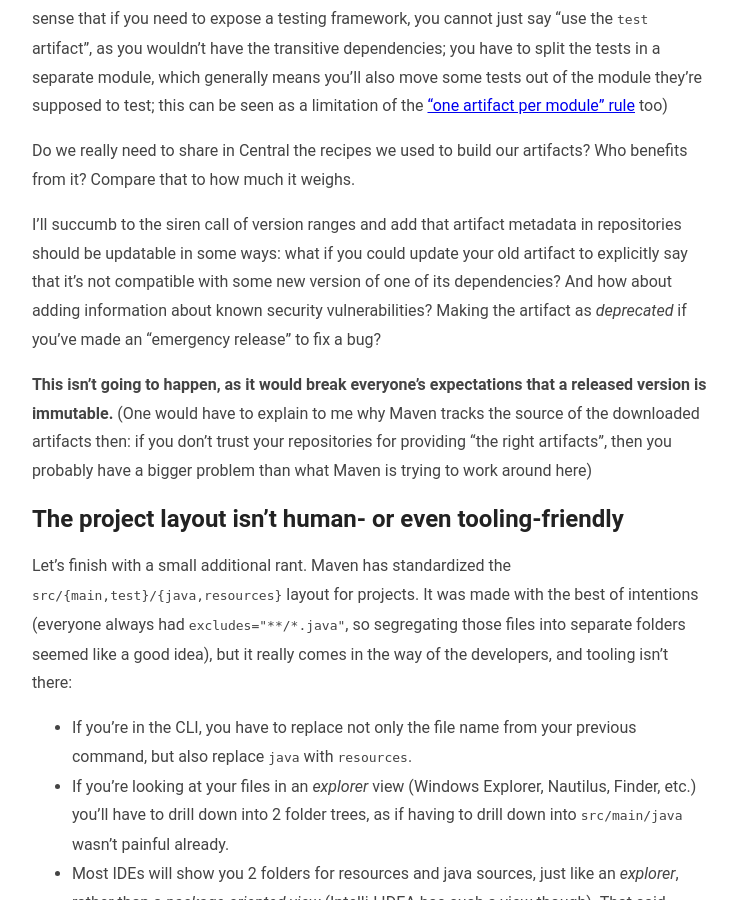
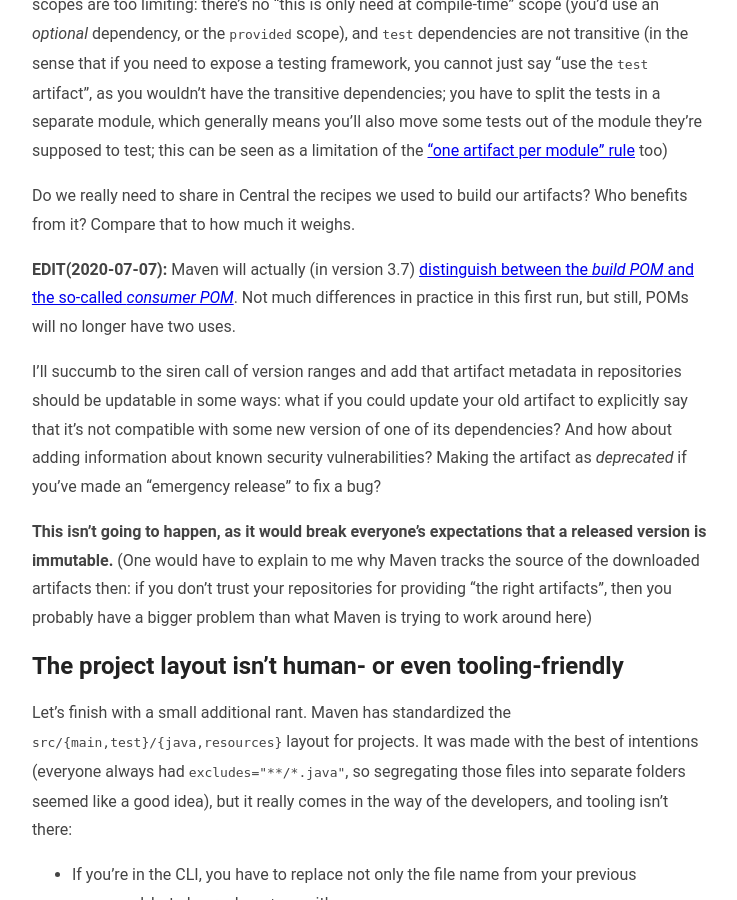
Before and after one commit to tbroyer/blog.ltgt.net, a Jekyll site: the page built from _posts/2013-09-26-maven-is-broken-by-design.md, in a window 1280 px wide and 900 px high, scrolled down 5199 px. Shown: the whole window, without its empty margins (270-1007 px from the left). Built offline with Jekyll 4.4.1, drawn with Linux system fonts in a browser that asks for light colours; comment, search, counter and statistics services are not loaded; some of the changed text lies outside the part shown.

Commit message:
Update "Maven is broken by design" wrt build vs consumer POMs in Maven.next

```diff
--- a/_posts/2013-09-26-maven-is-broken-by-design.md
+++ b/_posts/2013-09-26-maven-is-broken-by-design.md
@@ -21,6 +21,8 @@ Maven.
 
 _Disclaimer: I'm writing this while on sick leave, taken by dizziness and other
 niceties._
+
+**EDIT(2020-07-10):** Maven soon to have a build POM separate from the deployed POM!
 
 Maven's model is mutable
 ------------------------
@@ -212,6 +214,12 @@ this can be seen as a limitation of the [“one artifact per module” rule] too
 Do we really need to share in Central the recipes we used to build our artifacts? Who
 benefits from it? Compare that to how much it weighs.
 
+**EDIT(2020-07-07):** Maven will actually (in version 3.7) [distinguish between the *build POM* and the so-called *consumer POM*][build-vs-consumer-poms].
+Not much differences in practice in this first run,
+but still, POMs will no longer have two uses.
+
+[build-vs-consumer-poms]: https://lists.apache.org/thread.html/r1dc1da015ab400d5e35c91af90ce3f6bbd923de8ca40ca6fb27ed186%40%3Cusers.maven.apache.org%3E
+
 I'll succumb to the siren call of version ranges and add that artifact metadata in
 repositories should be updatable in some ways: what if you could update your old
 artifact to explicitly say that it's not compatible with some new version of one of its
```
